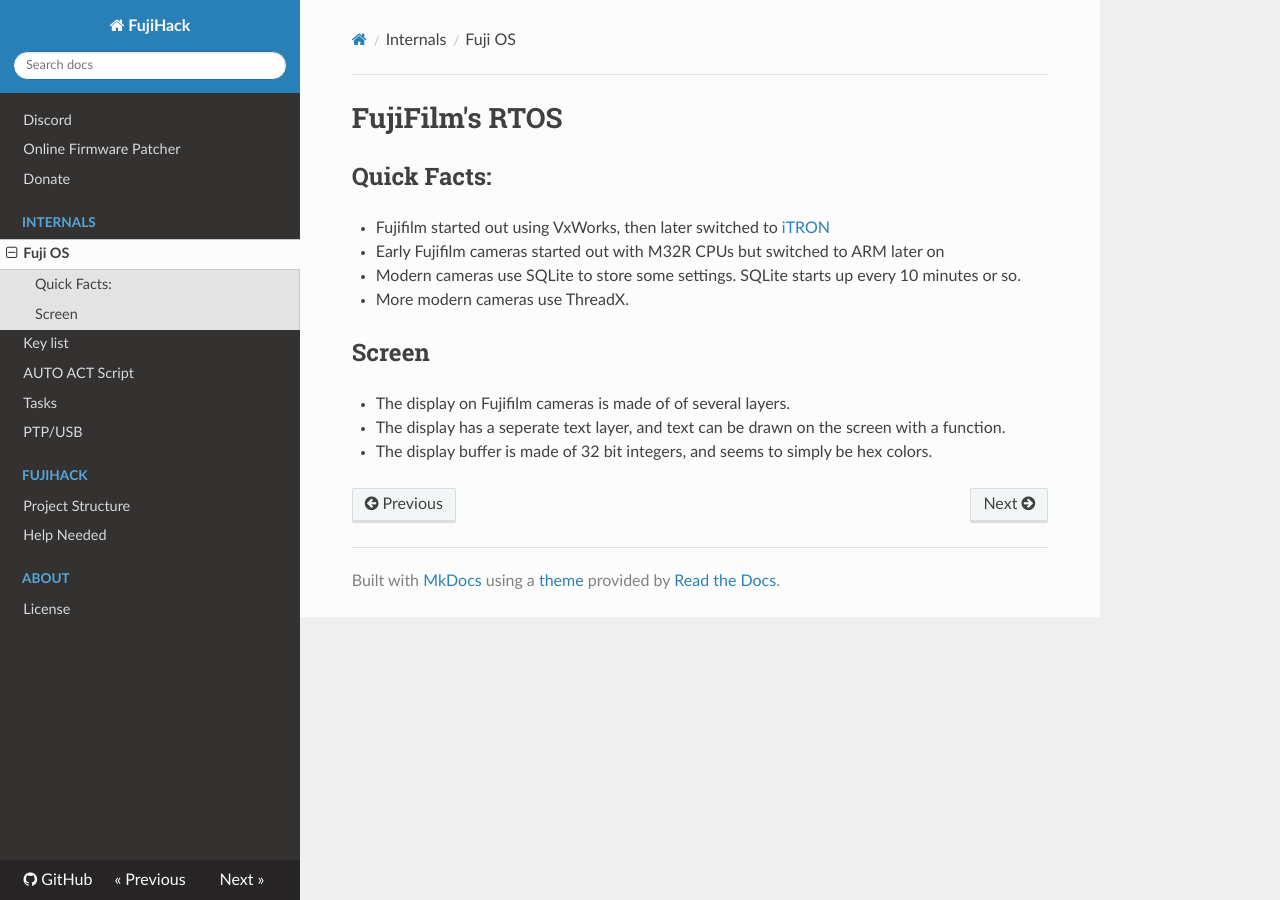
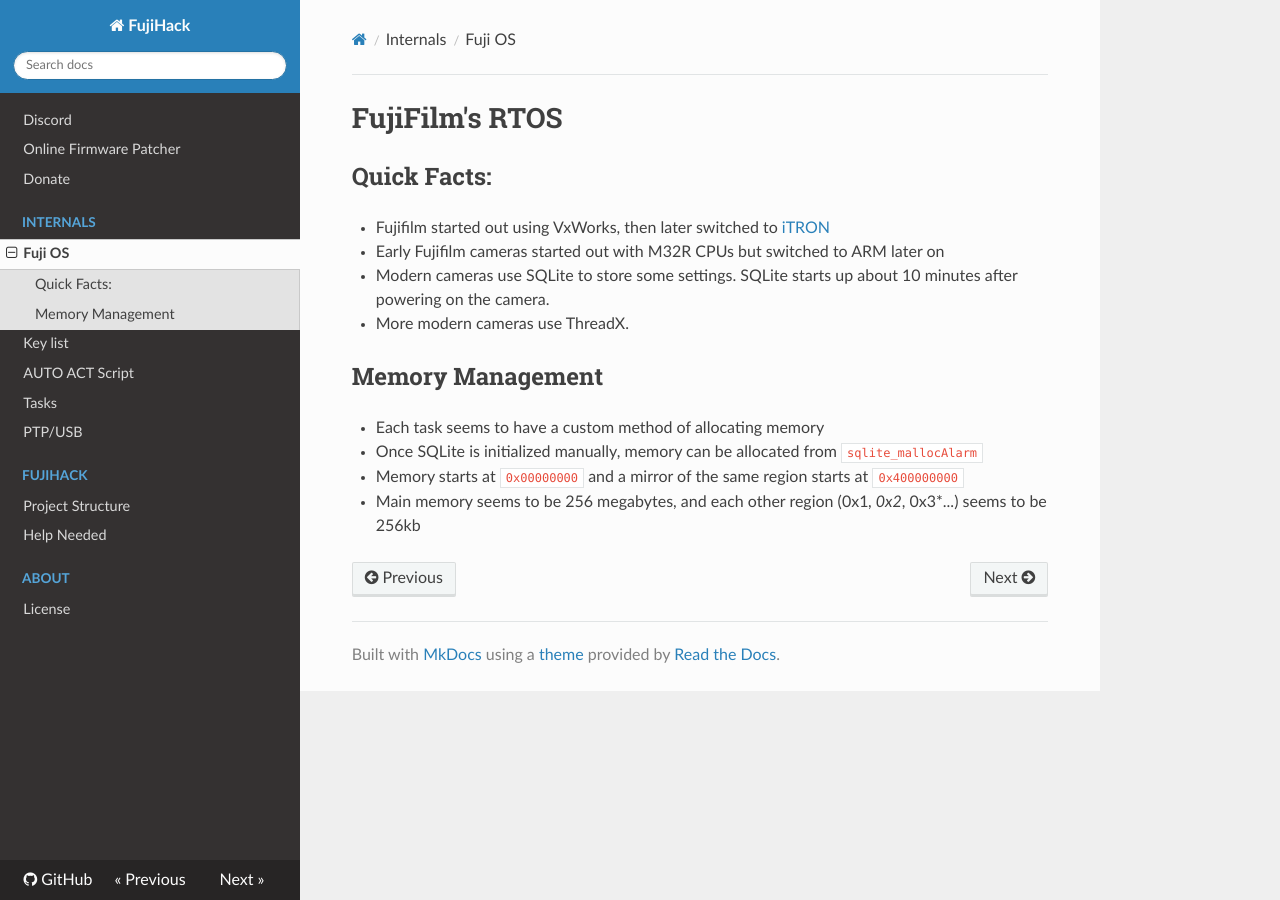
Before and after one commit to fujihack/wiki, an MkDocs documentation site: the page built from docs/fujirtos.md, in a window 1280 px wide. Built offline with MkDocs 1.6.1, drawn with Linux system fonts in a browser that asks for light colours; nearby versions of some CDN libraries.

Commit message:
Update fujirtos.md

```diff
--- a/docs/fujirtos.md
+++ b/docs/fujirtos.md
@@ -3,10 +3,11 @@
 ## Quick Facts:
 - Fujifilm started out using VxWorks, then later switched to [iTRON](https://en.wikipedia.org/wiki/ITRON_project)
 - Early Fujifilm cameras started out with M32R CPUs but switched to ARM later on
-- Modern cameras use SQLite to store some settings. SQLite starts up every 10 minutes or so.
+- Modern cameras use SQLite to store some settings. SQLite starts up about 10 minutes after powering on the camera.
 - More modern cameras use ThreadX.
 
-## Screen
-- The display on Fujifilm cameras is made of of several layers.
-- The display has a seperate text layer, and text can be drawn on the screen with a function.
-- The display buffer is made of 32 bit integers, and seems to simply be hex colors.
+## Memory Management
+- Each task seems to have a custom method of allocating memory
+- Once SQLite is initialized manually, memory can be allocated from `sqlite_mallocAlarm`
+- Memory starts at `0x00000000` and a mirror of the same region starts at `0x400000000`
+- Main memory seems to be 256 megabytes, and each other region (0x1*, 0x2*, 0x3*...) seems to be 256kb
```
